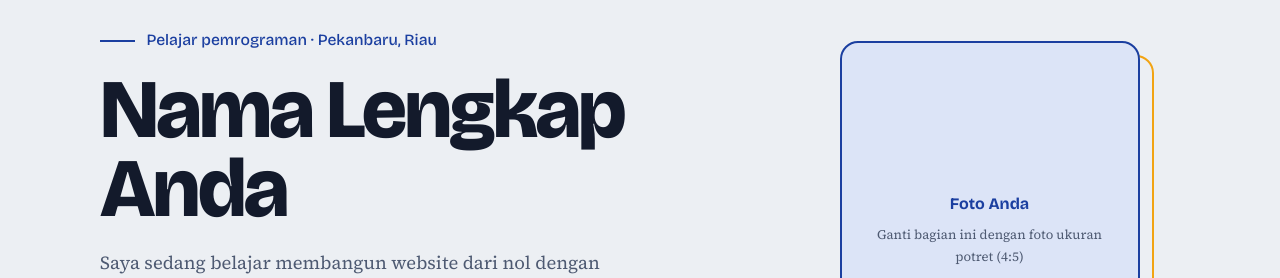
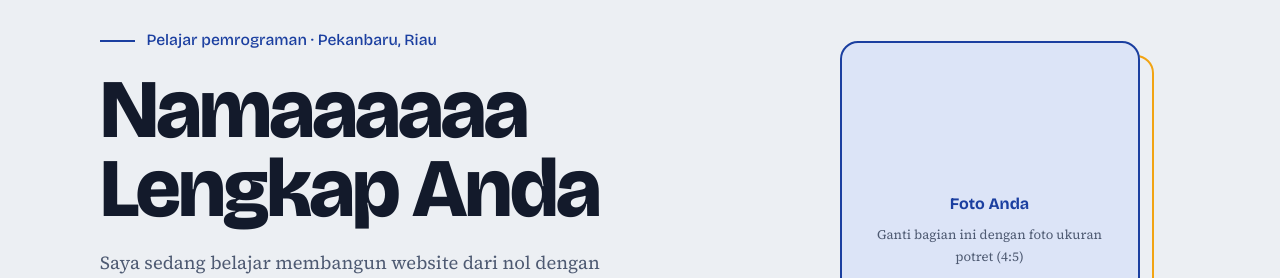
Before and after one commit to faelbolo1717-lgtm/website-profil, a plain HTML site: page index.html in a window 1280 px wide. Shown: the part 142-420 px from the top of the page. Drawn offline with nearby package versions, Linux system fonts and the light colour scheme.

Commit message:
Update index.html

```diff
--- a/index.html
+++ b/index.html
@@ -3,7 +3,7 @@
 <head>
 <meta charset="utf-8">
 <meta name="viewport" content="width=device-width, initial-scale=1, viewport-fit=cover">
-<title>Namaaa Lengkap Anda — Profil Pribadi</title>
+<title>Nama Lengkap Anda — Profil Pribadi</title>
 <meta name="description" content="Website profil pribadi: tentang saya, keahlian, proyek, dan kontak.">
 <link rel="preconnect" href="https://fonts.googleapis.com">
 <link rel="preconnect" href="https://fonts.gstatic.com" crossorigin>
@@ -310,7 +310,7 @@ footer .wrap{display:flex;flex-wrap:wrap;gap:1rem;justify-content:space-between}
     <div class="wrap hero__grid">
       <div>
         <p class="hero__kicker reveal">Pelajar pemrograman · Pekanbaru, Riau</p>
-        <h1 class="reveal">Nama Lengkap Anda</h1>
+        <h1 class="reveal">Namaaaaaa Lengkap Anda</h1>
         <p class="lede reveal">Saya sedang belajar membangun website dari nol dengan HTML, CSS, dan JavaScript. Halaman ini adalah tempat saya menyimpan apa yang sudah saya pelajari dan buat.</p>
         <div class="actions reveal">
           <a class="btn btn--solid" href="#proyek">Lihat proyek saya</a>
```
